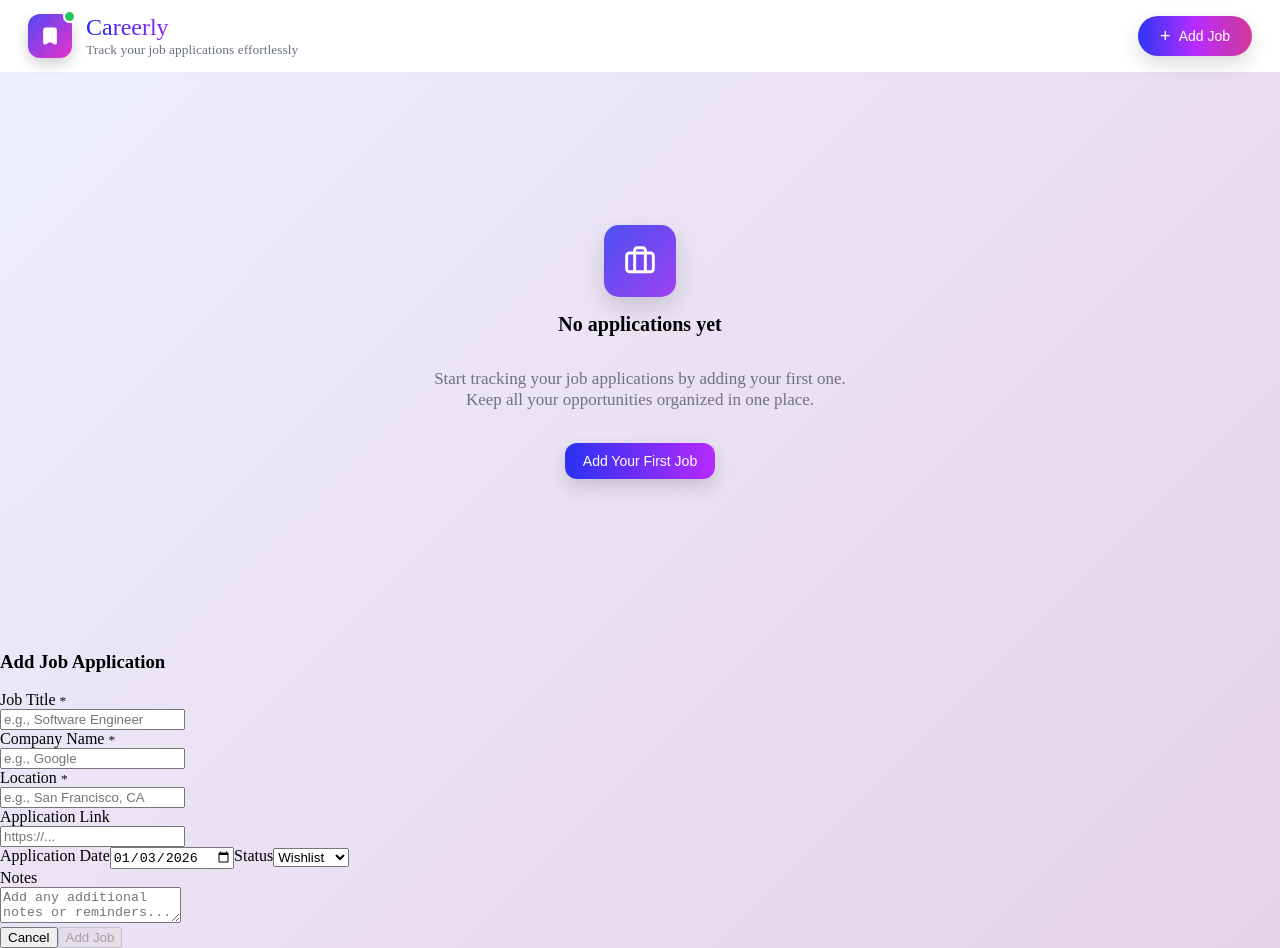
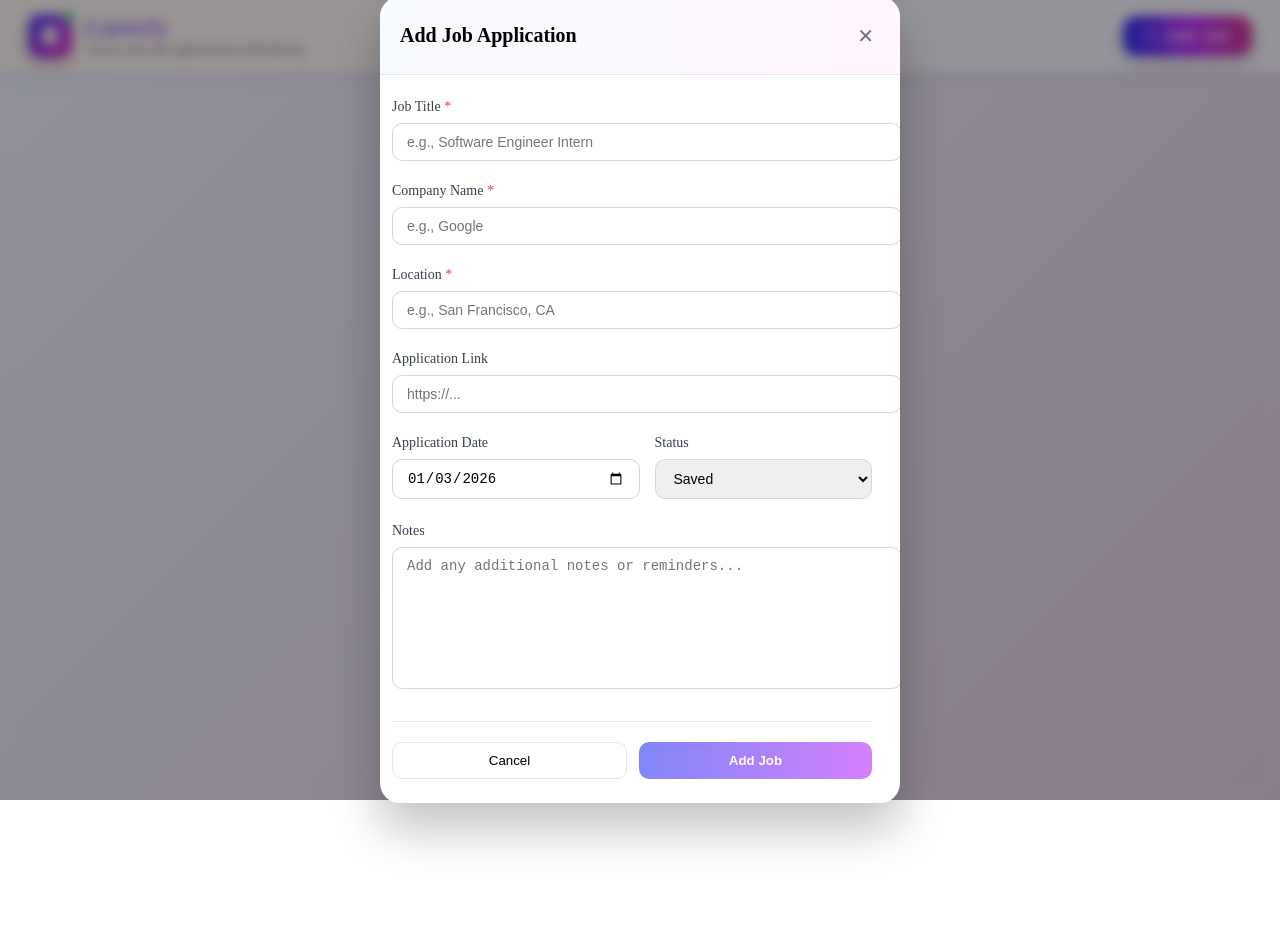
Before and after one commit to Shivadeep-Kathail/careerly-job-tracker, a React (Vite) app: page / in a window 1280 px wide. Both pictures are taken after a click on the button "Add Your First Job". After the commit the page ends 800 px from the top, so only its background shows below. Built offline with nearby package versions, Linux system fonts and the light colour scheme.

Commit message:
feat-complete styling and UI polish across components

```diff
--- a/src/components/appHeader.jsx
+++ b/src/components/appHeader.jsx
@@ -14,8 +14,13 @@ const AppHeader = ({ onAddJob, stats, jobs = [] }) => {
         alignItems: "center",
         justifyContent: "space-between",
         padding: "0 28px",
-        background: "#ffffff",
-        boxShadow: "0 2px 10px rgba(0,0,0,0.06)",
+        background:
+          "linear-gradient(-45deg, rgba(247, 244, 255, 0.94) 50%, rgba(255, 245, 245, 0.89) 50%)",
+        borderBottom: "1px solid rgba(0,0,0,0.04)",
+        boxShadow: "0 6px 12px -4px rgba(0,0,0,0.08)",
+        position: "sticky",
+        top: 0,
+        zIndex: 50,
       }}
     >
       {/* LEFT */}
@@ -33,7 +38,12 @@ const AppHeader = ({ onAddJob, stats, jobs = [] }) => {
             boxShadow: "0 6px 14px rgba(0,0,0,0.18)",
           }}
         >
-          <Bookmark size={20} stroke="#ffffff" fill="#ffffff" strokeWidth={2.5} />
+          <Bookmark
+            size={20}
+            stroke="#ffffff"
+            fill="#ffffff"
+            strokeWidth={2.5}
+          />
 
           {/* green dot */}
           <span
@@ -65,7 +75,7 @@ const AppHeader = ({ onAddJob, stats, jobs = [] }) => {
           >
             Careerly
           </p>
-          <p style={{ margin: 0, fontSize: "13.5px", color: "#6b7280" }}>
+          <p style={{ margin: 0, fontSize: "14px", color: "#6b7280" }}>
             Track your job applications effortlessly
           </p>
         </div>
@@ -78,7 +88,8 @@ const AppHeader = ({ onAddJob, stats, jobs = [] }) => {
             display: "flex",
             alignItems: "center",
             height: "44px",
-            background: "linear-gradient(135deg, rgba(236, 238, 255, 0.94) 0%, rgba(254, 233, 255, 0.89) 100%)",
+            background:
+              "linear-gradient(135deg, rgba(232, 234, 255, 0.94) 0%, rgba(254, 236, 255, 0.89) 100%)",
             borderRadius: "14px",
             padding: "0 18px",
             boxShadow: "inset 0 0 0 1px #ececf3",
@@ -86,7 +97,11 @@ const AppHeader = ({ onAddJob, stats, jobs = [] }) => {
         >
           <Stat label="Total" value={stats.total} />
           <Divider />
-          <Stat label="Interviews" value={stats.interview} highlight="#8b5cf6" />
+          <Stat
+            label="Interviews"
+            value={stats.interview}
+            highlight="#8b5cf6"
+          />
           <Divider />
           <Stat label="Offers" value={stats.offer} highlight="#22c55e" />
         </div>
@@ -105,8 +120,8 @@ const AppHeader = ({ onAddJob, stats, jobs = [] }) => {
           height: "40px",
           padding: "0 22px",
           border: "none",
-          borderRadius: "999px",
-          fontSize: "14px",
+          borderRadius: "14px",
+          fontSize: "18px",
           fontWeight: 500,
           display: "flex",
           alignItems: "center",
@@ -131,7 +146,7 @@ const Divider = () => (
     style={{
       width: "1px",
       height: "26px",
-      background: "#e5e7eb",
+      background: "#e2c3e3ff",
       margin: "0 14px",
     }}
   />
--- a/src/components/board.jsx
+++ b/src/components/board.jsx
@@ -25,7 +25,7 @@ const Board = ({
     setJobToEdit(null);
   };
 
-  // ✅ FINAL, SAFE status update
+  // ✅ SAFE status update
   const updateJobStatus = (jobId, status) => {
     const job = jobs.find((j) => j.id === jobId);
     if (!job) return;
@@ -36,24 +36,20 @@ const Board = ({
     });
   };
 
-  if (jobs.length === 0) {
   return (
     <>
+      {/* CONTENT */}
+      {jobs.length === 0 ? (
         <NoJobs onAddJob={openModal} />
-        <JobModal
-          isOpen={isJobModalOpen}
-          onClose={handleCloseModal}
-          addJob={addJob}
-          updateJob={updateJob}
-          jobToEdit={jobToEdit}
-        />
-      </>
-    );
-  }
-
-  return (
-    <>
-      <div style={{ display: "flex", gap: "16px", padding: "24px" }}>
+      ) : (
+        <div
+          style={{
+            display: "flex",
+            gap: "16px",
+            padding: "24px",
+            alignItems: "flex-start",
+          }}
+        >
           {COLUMNS.map((column) => (
             <Column
               key={column.id}
@@ -65,7 +61,9 @@ const Board = ({
             />
           ))}
         </div>
+      )}
 
+      {/* MODAL (mounted once) */}
       <JobModal
         isOpen={isJobModalOpen}
         onClose={handleCloseModal}
--- a/src/components/jobCard.jsx
+++ b/src/components/jobCard.jsx
@@ -1,4 +1,5 @@
-import { useState } from "react";
+import { useState, useEffect, useRef } from "react";
+import { formatAppliedDate } from "../utilities/date";
 import {
   Trash2,
   SquarePen,
@@ -9,7 +10,7 @@ import {
 } from "lucide-react";
 
 const STATUS_OPTIONS = [
-  { key: "wishlist", label: "Saved" },
+  { key: "wishlist", label: "Wishlist" },
   { key: "applied", label: "Applied" },
   { key: "interview", label: "Interview" },
   { key: "offer", label: "Offer" },
@@ -17,10 +18,22 @@ const STATUS_OPTIONS = [
 ];
 
 const JobCard = ({ job, column, onEdit, onDelete, onStatusChange }) => {
-  const [isHover, setIsHover] = useState(false);
-  const [isOpen, setIsOpen] = useState(false);
+  const [hover, setHover] = useState(false);
+  const [open, setOpen] = useState(false);
+  const dropdownRef = useRef(null);
 
-  const hasNotes = job.notes?.trim().length > 0;
+  const currentStatusLabel =
+    STATUS_OPTIONS.find((s) => s.key === job.status)?.label || job.status;
+
+  useEffect(() => {
+    const handler = (e) => {
+      if (dropdownRef.current && !dropdownRef.current.contains(e.target)) {
+        setOpen(false);
+      }
+    };
+    document.addEventListener("mousedown", handler);
+    return () => document.removeEventListener("mousedown", handler);
+  }, []);
 
   const handleDelete = () => {
     if (
@@ -32,106 +45,145 @@ const JobCard = ({ job, column, onEdit, onDelete, onStatusChange }) => {
     }
   };
 
-  const selectStatus = (status) => {
-    onStatusChange(job.id, status);
-    setIsOpen(false);
-  };
-
   return (
     <div
-      onMouseEnter={() => setIsHover(true)}
-      onMouseLeave={() => setIsHover(false)}
+      onMouseEnter={() => setHover(true)}
+      onMouseLeave={() => setHover(false)}
       style={{
-        background: "#fff",
-        borderRadius: "16px",
-        padding: "16px",
-        boxShadow: "0 10px 30px rgba(0,0,0,0.08)",
-        border: isHover ? "2px solid #93c5fd" : "2px solid transparent",
-        transition: "all 0.2s ease",
+        background: "#ffffff",
+        borderRadius: "20px",
+        padding: "20px",
+        border: "1px solid",
+        borderColor: hover ? "#52b7ff" : "#e5e7eb",
+        transform: hover ? "translateY(-4px)" : "translateY(0)",
+        boxShadow: hover
+          ? "0 18px 40px rgba(0,0,0,0.12)"
+          : "0 10px 24px rgba(0,0,0,0.08)",
+        transition: "all 0.25s cubic-bezier(0.4, 0, 0.2, 1)",
         position: "relative",
+        zIndex: open ? 50 : 1,
       }}
     >
       {/* Header */}
       <div style={{ display: "flex", justifyContent: "space-between" }}>
         <div>
-          <h4 style={{ margin: 0, fontSize: "18px", fontWeight: 600 }}>
+          <h3 style={{ margin: 0, fontSize: "22px", fontWeight: 500 }}>
             {job.role}
-          </h4>
-          <p style={{ marginTop: "6px", fontWeight: 500 }}>
+          </h3>
+          <p style={{ marginTop: "6px", fontSize: "16px", color: "#374151" }}>
             {job.company}
           </p>
         </div>
 
-        {isHover && (
-          <div style={{ display: "flex", gap: "10px" }}>
-            <SquarePen size={18} onClick={() => onEdit(job)} />
-            <Trash2 size={18} color="#ef4444" onClick={handleDelete} />
+        {hover && (
+          <div style={{ display: "flex", gap: "12px" }}>
+            <SquarePen
+              size={18}
+              style={{ color: "#9ca3af" }}
+              onMouseEnter={(e) => (e.currentTarget.style.color = "#2563eb")}
+              onMouseLeave={(e) => (e.currentTarget.style.color = "#9ca3af")}
+              onClick={() => onEdit(job)}
+            />
+
+            <Trash2
+              size={18}
+              style={{ color: "#9ca3af" }}
+              onMouseEnter={(e) => (e.currentTarget.style.color = "#ef4444")}
+              onMouseLeave={(e) => (e.currentTarget.style.color = "#9ca3af")}
+              onClick={handleDelete}
+            />
           </div>
         )}
       </div>
 
       {/* Meta */}
-      <div style={{ marginTop: "8px", color: "#6b7280", fontSize: "14px" }}>
-        <div style={{ display: "flex", gap: "6px" }}>
+      <div
+        style={{
+          marginTop: "12px",
+          fontSize: "14px",
+          color: "#6b7280",
+          display: "flex",
+          flexDirection: "column",
+          gap: "8px",
+        }}
+      >
+        <div style={{ display: "flex", gap: "8px" }}>
           <MapPin size={14} /> {job.location}
         </div>
-        <div style={{ display: "flex", gap: "6px" }}>
-          <Calendar size={14} /> Applied {job.appliedDate}
+        <div style={{ display: "flex", gap: "8px" }}>
+          <Calendar size={14} /> Applied on{" "}
+          {formatAppliedDate(job.appliedDate)}
         </div>
       </div>
 
-      {/* Status + Link */}
+      {/* Status + External Link */}
       <div
         style={{
+          marginTop: "16px",
           display: "flex",
           justifyContent: "space-between",
-          marginTop: "12px",
+          alignItems: "center",
         }}
       >
-        <div style={{ position: "relative" }}>
+        <div ref={dropdownRef} style={{ position: "relative" }}>
           <div
-            onClick={() => setIsOpen((v) => !v)}
+            onClick={() => setOpen((v) => !v)}
             style={{
-              padding: "6px 14px",
-              borderRadius: "999px",
               background: column.bg,
               color: column.color,
+              padding: "8px 16px",
+              borderRadius: "12px",
+              fontWeight: 550,
               cursor: "pointer",
               display: "flex",
+              alignItems: "center",
               gap: "6px",
-              fontSize: "14px",
-              fontWeight: 500,
+              transform: open ? "scale(1.04)" : "scale(1)",
+              transition: "all 0.2s ease",
             }}
           >
-            {job.status}
-            <ChevronDown size={14} />
+            {currentStatusLabel}
+            <ChevronDown
+              size={14}
+              style={{
+                transform: open ? "rotate(180deg)" : "rotate(0deg)",
+                transition: "transform 0.25s ease",
+              }}
+            />
           </div>
 
-          {isOpen && (
+          {open && (
             <div
               style={{
                 position: "absolute",
-                top: "42px",
+                top: "44px",
                 left: 0,
-                background: "#5b5b5f",
-                borderRadius: "14px",
+                width: "160px",
+                background: "#4b4b50",
+                borderRadius: "16px",
                 padding: "6px",
-                width: "160px",
-                zIndex: 50,
+                zIndex: 100,
               }}
             >
               {STATUS_OPTIONS.map((s) => (
                 <div
                   key={s.key}
-                  onClick={() => selectStatus(s.key)}
+                  onClick={() => {
+                    onStatusChange(job.id, s.key);
+                    setOpen(false);
+                  }}
                   style={{
-                    padding: "8px 12px",
+                    padding: "6px 12px",
                     borderRadius: "10px",
-                    background:
-                      job.status === s.key ? "#6d9bf1" : "transparent",
+                    cursor: "pointer",
                     color: "#fff",
-                    cursor: "pointer",
                   }}
+                  onMouseEnter={(e) =>
+                    (e.currentTarget.style.background = "#2563eb")
+                  }
+                  onMouseLeave={(e) =>
+                    (e.currentTarget.style.background = "transparent")
+                  }
                 >
                   {job.status === s.key && "✓ "} {s.label}
                 </div>
@@ -142,21 +194,38 @@ const JobCard = ({ job, column, onEdit, onDelete, onStatusChange }) => {
 
         {job.link && (
           <a href={job.link} target="_blank" rel="noreferrer">
-            <ExternalLink size={18} color="#9ca3af" />
+            <ExternalLink
+              size={18}
+              style={{ color: "#9ca3af" }}
+              onMouseEnter={(e) =>
+                (e.currentTarget.style.color = "#525457")
+              }
+              onMouseLeave={(e) =>
+                (e.currentTarget.style.color = "#9ca3af")
+              }
+            />
           </a>
         )}
       </div>
 
-      {hasNotes && (
+      {/* ✅ Notes (correct placement) */}
+      {job.notes?.trim() && (
         <>
           <div
             style={{
               height: "1px",
               background: "#e5e7eb",
-              margin: "10px 0",
+              margin: "16px 0",
             }}
           />
-          <em style={{ fontSize: "14px", color: "#7e7e7e" }}>
+          <em
+            style={{
+              margin: 0,
+              fontSize: "14px",
+              color: "#6b7280",
+              lineHeight: 1.6,
+            }}
+          >
             {job.notes}
           </em>
         </>
--- a/src/components/jobModal.jsx
+++ b/src/components/jobModal.jsx
@@ -9,36 +9,6 @@ const JobModal = ({ isOpen, onClose, addJob, updateJob, jobToEdit }) => {
   const [date, setDate] = useState(new Date().toISOString().split("T")[0]);
   const [status, setStatus] = useState("wishlist");
   const [notes, setNotes] = useState("");
-
-  const handleSubmit = (e) => {
-    e.preventDefault();
-
-    if (jobToEdit) {
-      updateJob({
-        ...jobToEdit,
-        role,
-        company,
-        location,
-        link,
-        appliedDate: date,
-        status,
-        notes,
-      });
-    } else {
-      addJob({
-        id: crypto.randomUUID(),
-        role,
-        company,
-        location,
-        link,
-        appliedDate: date,
-        status,
-        notes,
-      });
-    }
-
-    onClose();
-  };
 
   useEffect(() => {
     if (!isOpen) return;
@@ -63,118 +33,78 @@ const JobModal = ({ isOpen, onClose, addJob, updateJob, jobToEdit }) => {
     }
   }, [jobToEdit, isOpen]);
 
-const isFormValid =
-  role.trim() && company.trim() && location.trim();
+  const isFormValid = role.trim() && company.trim() && location.trim();
 
+  const handleSubmit = (e) => {
+    e.preventDefault();
+
+    const payload = {
+      role,
+      company,
+      location,
+      link,
+      appliedDate: date,
+      status,
+      notes,
+    };
+
+    jobToEdit
+      ? updateJob({ ...jobToEdit, ...payload })
+      : addJob({ id: crypto.randomUUID(), ...payload });
+
+    onClose();
+  };
 
   return (
     <Modal isOpen={isOpen} onClose={onClose}>
-      <h3>{jobToEdit ? "Edit Job Application" : "Add Job Application"}</h3>
-      <form onSubmit={handleSubmit}>
+      {/* Header */}
+      <div style={headerStyle}>
+        <h2 style={titleStyle}>
+          {jobToEdit ? "Edit Job Application" : "Add Job Application"}
+        </h2>
+        <button onClick={onClose} style={closeBtn}>✕</button>
+      </div>
+
+      {/* Form */}
+      <form onSubmit={handleSubmit} style={formStyle}>
+        <Field label="Job Title" required value={role} onChange={setRole} placeholder="e.g., Software Engineer Intern" />
+        <Field label="Company Name" required value={company} onChange={setCompany} placeholder="e.g., Google" />
+        <Field label="Location" required value={location} onChange={setLocation} placeholder="e.g., San Francisco, CA" />
+        <Field label="Application Link" value={link} onChange={setLink} placeholder="https://..." type="url" />
+
+        <div style={rowStyle}>
           <div>
-          <div>
-            <label>
-              Job Title <small>*</small>
-            </label>
-          </div>
-          <div>
-            <input
-              type="text"
-              value={role}
-              onChange={(e) => setRole(e.target.value)}
-              placeholder="e.g., Software Engineer"
-              required
-            />
-          </div>
+            <label style={labelStyle}>Application Date</label>
+            <input type="date" value={date} onChange={(e) => setDate(e.target.value)} style={inputStyle} />
           </div>
 
           <div>
-          <div>
-            <label>
-              Company Name <small>*</small>
-            </label>
-          </div>
-          <div>
-            <input
-              type="text"
-              value={company}
-              onChange={(e) => setCompany(e.target.value)}
-              placeholder="e.g., Google"
-              required
-            />
-          </div>
-        </div>
-
-        <div>
-          <div>
-            <label>
-              Location <small>*</small>
-            </label>
-          </div>
-          <div>
-            <input
-              type="text"
-              value={location}
-              onChange={(e) => setLocation(e.target.value)}
-              placeholder="e.g., San Francisco, CA"
-              required
-            />
-          </div>
-        </div>
-
-        <div>
-          <div>
-            <label>Application Link</label>
-          </div>
-          <div>
-            <input
-              type="url"
-              value={link}
-              onChange={(e) => setLink(e.target.value)}
-              placeholder="https://..."
-            />
-          </div>
-        </div>
-
-        {/* DATE + STATUS (SIDE BY SIDE LATER WITH CSS) */}
-        <div>
-          <label>Application Date</label>
-          <input
-            type="date"
-            value={date}
-            onChange={(e) => setDate(e.target.value)}
-          />
-
-          <label>Status</label>
-          <select value={status} onChange={(e) => setStatus(e.target.value)}>
-            <option value="wishlist">Wishlist</option>
+            <label style={labelStyle}>Status</label>
+            <select value={status} onChange={(e) => setStatus(e.target.value)} style={inputStyle}>
+              <option value="wishlist">Saved</option>
               <option value="applied">Applied</option>
               <option value="interview">Interview</option>
               <option value="offer">Offer</option>
               <option value="rejected">Rejected</option>
             </select>
           </div>
+        </div>
 
-        <div>
-          <div>
-            <label>Notes</label>
-          </div>
-          <div>
+        <div style={{ marginBottom: "28px" }}>
+          <label style={labelStyle}>Notes</label>
           <textarea
             value={notes}
             onChange={(e) => setNotes(e.target.value)}
-              maxLength={50}
             placeholder="Add any additional notes or reminders..."
+            style={{ ...inputStyle, height: "120px", resize: "none" }}
           />
         </div>
-        </div>
 
-        <div>
-          <button type="button" onClick={onClose}>
-            Cancel
+        <div style={footerStyle}>
+          <button type="button" onClick={onClose} style={cancelBtn}>Cancel</button>
+          <button type="submit" disabled={!isFormValid} style={{ ...primaryBtn, opacity: isFormValid ? 1 : 0.6 }}>
+            {jobToEdit ? "Save Changes" : "Add Job"}
           </button>
-          <button type="submit" disabled={!isFormValid}> {jobToEdit ? "Save Changes" : "Add Job"} </button>
-
         </div>
       </form>
     </Modal>
@@ -182,3 +112,100 @@ const isFormValid =
 };
 
 export default JobModal;
+
+/* ---------- Field ---------- */
+const Field = ({ label, required, value, onChange, placeholder, type = "text" }) => (
+  <div style={{ marginBottom: "22px" }}>
+    <label style={labelStyle}>
+      {label} {required && <span style={{ color: "#ef4444" }}>*</span>}
+    </label>
+    <input
+      type={type}
+      value={value}
+      onChange={(e) => onChange(e.target.value)}
+      placeholder={placeholder}
+      required={required}
+      style={inputStyle}
+    />
+  </div>
+);
+
+/* ---------- Styles ---------- */
+
+const headerStyle = {
+  display: "flex",
+  justifyContent: "space-between",
+  alignItems: "center",
+  padding: "10px 20px",
+  background: "linear-gradient(90deg, #f7faffff, #fff5ffff)",
+  borderBottom: "1px solid #e5e7eb",
+};
+
+const titleStyle = {
+  fontSize: "20px",
+  fontWeight: 550,
+};
+
+const closeBtn = {
+  border: "none",
+  background: "transparent",
+  fontSize: "20px",
+  cursor: "pointer",
+  color: "#6b7280",
+};
+
+const formStyle = {
+  padding: "24px",
+  maxWidth: "480px",   // 👈 narrower than modal
+  margin: "0 -12px",
+};
+
+const labelStyle = {
+  fontSize: "14px",
+  fontWeight: 500,
+  color: "#374151",
+  marginBottom: "8px",
+  display: "block",
+};
+
+const inputStyle = {
+  width: "100%",
+  padding: "10px 14px",
+  borderRadius: "10px",
+  border: "1px solid #d9d8d8ff",
+  fontSize: "14px",
+};
+
+const rowStyle = {
+  display: "grid",
+  gridTemplateColumns: "1fr 1fr",
+  gap: "45px",
+  marginBottom: "24px",
+};
+
+const footerStyle = {
+  display: "flex",
+  gap: "12px",
+  paddingTop: "20px",
+  borderTop: "1px solid #e5e7eb",
+};
+
+const cancelBtn = {
+  flex: 1,
+  padding: "10px",
+  borderRadius: "10px",
+  background: "#ffffff",
+  border: "1px solid #e5e7eb",
+  cursor: "pointer",
+};
+
+const primaryBtn = {
+  flex: 1,
+  padding: "10px",
+  borderRadius: "10px",
+  border: "none",
+  cursor: "pointer",
+  fontWeight: 600,
+  color: "#ffffff",
+  background: "linear-gradient(90deg, rgba(8, 19, 242, 0.85) 0%, rgba(180, 32, 254, 0.95) 100%)",
+};
--- a/src/components/modal.jsx
+++ b/src/components/modal.jsx
@@ -1,13 +1,41 @@
-const Modal=({isOpen, onClose, children}) => {
-    if(!isOpen) return null;
+import { useEffect } from "react";
 
-    return(
-        <div onClick={onClose}>
-            <div onClick={(e)=>e.stopPropagation()}>
-                {children}
-            </div>
-        </div>
-    )
-}
+const Modal = ({ isOpen, onClose, children }) => {
+  useEffect(() => {
+    if (isOpen) document.body.style.overflow = "hidden";
+    return () => (document.body.style.overflow = "auto");
+  }, [isOpen]);
+
+  if (!isOpen) return null;
+
+  return (
+    <div style={overlayStyle} onClick={onClose}>
+      <div style={modalStyle} onClick={(e) => e.stopPropagation()}>
+        {children}
+      </div>
+    </div>
+  );
+};
 
 export default Modal;
+
+const overlayStyle = {
+  position: "fixed",
+  inset: 0,
+  background: "rgba(0,0,0,0.4)",
+  backdropFilter: "blur(6px)",
+  display: "flex",
+  justifyContent: "center",
+  alignItems: "center",
+  padding: "16px",
+  zIndex: 1000,
+};
+
+const modalStyle = {
+  width: "100%",
+  maxWidth: "520px",
+  background: "#ffffff",
+  borderRadius: "20px",
+  boxShadow: "0 25px 50px rgba(0,0,0,0.25)",
+  overflow: "hidden",
+};
--- a/src/components/noJobs.jsx
+++ b/src/components/noJobs.jsx
@@ -60,7 +60,7 @@ const NoJobs = ({ onAddJob }) => {
     padding: "10px 18px",
     border: "none",
     borderRadius: "12px",
-    fontSize: "14px",
+    fontSize: "16px",
     fontWeight: 500,
     cursor: "pointer",
     boxShadow: isHover
--- /dev/null
+++ b/src/utilities/date.js
@@ -0,0 +1,9 @@
+export const formatAppliedDate = (dateString) => {
+  const date = new Date(dateString);
+
+  return date.toLocaleDateString("en-US", {
+    month: "short",
+    day: "numeric",
+    year: "numeric",
+  });
+};
```
Also changed, not shown: src/components/column.jsx (+5 -4 lines), src/data/columns.js (+5 -5 lines). Lines whose indentation alone changed are shown as unchanged.
